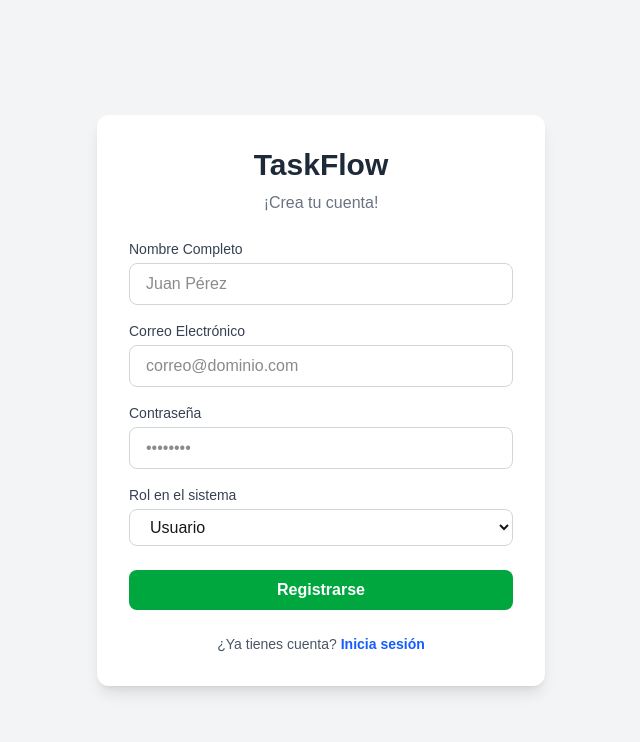
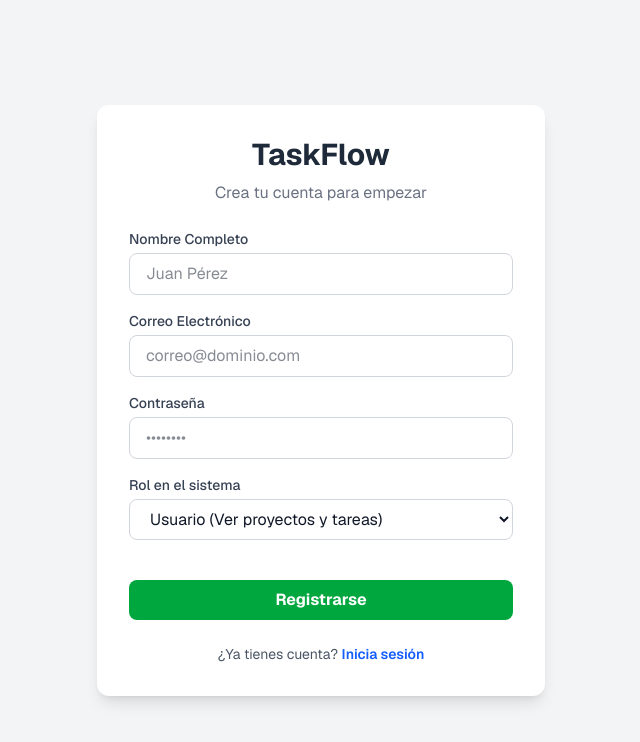
Before and after one commit to LuisHernandezRivas/TaskFlow_DPS, a Next.js app: page /registro in a window 1280 px wide. Shown: the top 742 px of the page, without its empty margins (319-959 px from the left). Built offline with nearby package versions, Linux system fonts and the light colour scheme.

Commit message:
Modificación modular para las interfaces login y registro

```diff
--- a/src/app/login/page.js
+++ b/src/app/login/page.js
@@ -1,40 +1,29 @@
 import Link from 'next/link';
+import InputField from '../../components/auth/InputField';
 
 export default function LoginPage() {
   return (
-    <div className="min-h-screen flex items-center justify-center bg-gray-100">
+    <div className="min-h-screen flex items-center justify-center bg-gray-100 font-sans">
       <div className="bg-white p-8 rounded-xl shadow-lg w-full max-w-md">
 
         <h2 className="text-3xl font-bold text-center text-gray-800 mb-2">TaskFlow</h2>
-        <p className="text-center text-gray-500 mb-6">¡Bienvenido de nuevo!</p>
+        <p className="text-center text-gray-500 mb-6">Bienvenido de nuevo</p>
 
         <form className="space-y-5">
-          <div>
-            <label className="block text-sm font-medium text-gray-700 mb-1">Correo Electrónico</label>
-            <input
-              type="email"
-              placeholder="correo@dominio.com"
-              className="w-full px-4 py-2 border border-gray-300 rounded-lg focus:ring-2 focus:ring-blue-500 focus:outline-none"
-            />
-          </div>
 
-          <div>
-            <label className="block text-sm font-medium text-gray-700 mb-1">Contraseña</label>
-            <input
-              type="contraseña"
-              placeholder="••••••••"
-              className="w-full px-4 py-2 border border-gray-300 rounded-lg focus:ring-2 focus:ring-blue-500 focus:outline-none"
-            />
-          </div>
+          {/* Utilizamos el componente InputField */}
+          <InputField label="Correo Electrónico" type="email" placeholder="correo@dominio.com" />
+          <InputField label="Contraseña" type="password" placeholder="••••••••" />
 
-          <button
-            type="button"
-            className="w-full bg-blue-600 hover:bg-blue-700 text-white font-bold py-2 px-4 rounded-lg transition duration-200"
+          <Link
+            href="/dashboard"
+            className="w-full block text-center bg-blue-600 hover:bg-blue-700 text-white font-bold py-2 px-4 rounded-lg transition duration-200 mt-4"
           >
             Iniciar Sesión
-          </button>
+          </Link>
         </form>
 
+        {/* Creamos el enlace para registrarse */}
         <p className="text-sm text-center text-gray-600 mt-6">
           ¿No tienes cuenta?{' '}
           <Link href="/registro" className="text-blue-600 hover:underline font-semibold">
--- a/src/app/registro/page.js
+++ b/src/app/registro/page.js
@@ -1,57 +1,40 @@
 import Link from 'next/link';
+import InputField from '../../components/auth/InputField';
 
 export default function RegisterPage() {
   return (
-    <div className="min-h-screen flex items-center justify-center bg-gray-100">
+    <div className="min-h-screen flex items-center justify-center bg-gray-100 font-sans">
       <div className="bg-white p-8 rounded-xl shadow-lg w-full max-w-md">
 
         <h2 className="text-3xl font-bold text-center text-gray-800 mb-2">TaskFlow</h2>
-        <p className="text-center text-gray-500 mb-6">¡Crea tu cuenta!</p>
+        <p className="text-center text-gray-500 mb-6">Crea tu cuenta para empezar</p>
 
         <form className="space-y-4">
-          <div>
-            <label className="block text-sm font-medium text-gray-700 mb-1">Nombre Completo</label>
-            <input
-              type="text"
-              placeholder="Juan Pérez"
-              className="w-full px-4 py-2 border border-gray-300 rounded-lg focus:ring-2 focus:ring-blue-500 focus:outline-none"
-            />
-          </div>
 
-          <div>
-            <label className="block text-sm font-medium text-gray-700 mb-1">Correo Electrónico</label>
-            <input
-              type="email"
-              placeholder="correo@dominio.com"
-              className="w-full px-4 py-2 border border-gray-300 rounded-lg focus:ring-2 focus:ring-blue-500 focus:outline-none"
-            />
-          </div>
+          {/* Utilizamos el componente InputField */}
+          <InputField label="Nombre Completo" type="text" placeholder="Juan Pérez" />
+          <InputField label="Correo Electrónico" type="email" placeholder="correo@dominio.com" />
+          <InputField label="Contraseña" type="password" placeholder="••••••••" />
 
-          <div>
-            <label className="block text-sm font-medium text-gray-700 mb-1">Contraseña</label>
-            <input
-              type="contraseña"
-              placeholder="••••••••"
-              className="w-full px-4 py-2 border border-gray-300 rounded-lg focus:ring-2 focus:ring-blue-500 focus:outline-none"
-            />
-          </div>
-
+          {/* Seleccionamos el rol */}
           <div>
             <label className="block text-sm font-medium text-gray-700 mb-1">Rol en el sistema</label>
-            <select className="w-full px-4 py-2 border border-gray-300 rounded-lg focus:ring-2 focus:ring-blue-500 focus:outline-none bg-white">
-              <option value="usuario">Usuario </option>
-              <option value="gerente">Gerente </option>
+            <select className="w-full px-4 py-2 border border-gray-300 rounded-lg focus:ring-2 focus:ring-blue-500 focus:outline-none bg-white text-gray-900 cursor-pointer">
+              <option value="usuario">Usuario (Ver proyectos y tareas)</option>
+              <option value="gerente">Gerente (Crear y asignar)</option>
             </select>
           </div>
 
+          {/* Creamos el botón de registro */}
           <button
             type="button"
-            className="w-full bg-green-600 hover:bg-green-700 text-white font-bold py-2 px-4 rounded-lg transition duration-200 mt-2"
+            className="w-full bg-green-600 hover:bg-green-700 text-white font-bold py-2 px-4 rounded-lg transition duration-200 mt-6"
           >
             Registrarse
           </button>
         </form>
 
+        {/* Creamos el enlace para iniciar sesión */}
         <p className="text-sm text-center text-gray-600 mt-6">
           ¿Ya tienes cuenta?{' '}
           <Link href="/login" className="text-blue-600 hover:underline font-semibold">
--- /dev/null
+++ b/src/components/auth/InputField.js
@@ -0,0 +1,12 @@
+export default function InputField({ label, type, placeholder }) {
+  return (
+    <div>
+      <label className="block text-sm font-medium text-gray-700 mb-1">{label}</label>
+      <input
+        type={type}
+        placeholder={placeholder}
+        className="w-full px-4 py-2 border border-gray-300 rounded-lg focus:ring-2 focus:ring-blue-500 focus:outline-none text-gray-900"
+      />
+    </div>
+  );
+}
```
